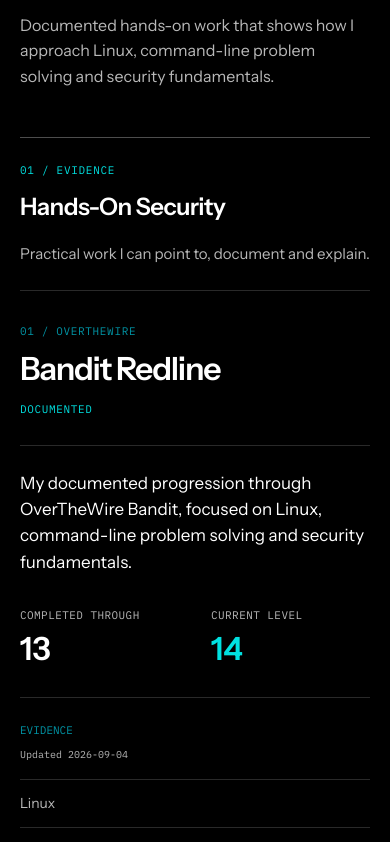
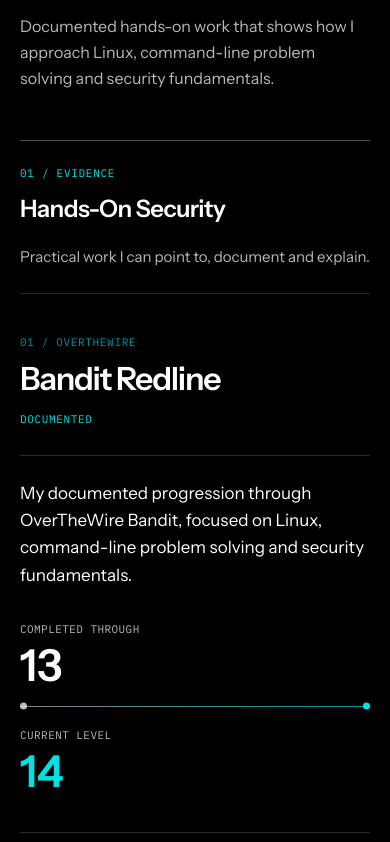
Before and after one commit to emma-dasilva-dev/emma-dasilva-portfolio, a Next.js app: page /en in a window 390 px wide. Shown: the part 2662-3504 px from the top of the page. Built offline with nearby package versions, Linux system fonts and the light colour scheme.

Commit message:
style: refine Bandit-focused cybersecurity presentation

```diff
--- a/src/components/sections/Cybersecurity.module.css
+++ b/src/components/sections/Cybersecurity.module.css
@@ -3,10 +3,17 @@
   border-top: var(--border-width) solid var(--color-border);
 }
 
-.sectionHeader {
+.sectionHeader,
+.groupIntro,
+.banditHeader,
+.banditStory,
+.evidenceRow {
   display: grid;
   grid-template-columns: repeat(12, minmax(0, 1fr));
   column-gap: var(--space-6);
+}
+
+.sectionHeader {
   align-items: start;
   margin-bottom: var(--space-16);
 }
@@ -16,9 +23,7 @@
 .itemIndex,
 .status,
 .progressBlock span,
-.evidenceLabel,
-.linuxEvidence,
-.studyIndex {
+.evidenceLabel {
   font-family: var(--font-mono);
 }
 
@@ -38,7 +43,7 @@
 
 .sectionTitle {
   margin: 0;
-  max-width: 11ch;
+  max-width: 12ch;
   font-size: clamp(2rem, 4vw, 2.75rem);
   font-weight: 600;
   line-height: 1.05;
@@ -46,20 +51,18 @@
 }
 
 .sectionIntro {
-  max-width: 39rem;
+  max-width: 40rem;
   margin: var(--space-4) 0 0;
   color: var(--color-text-muted);
   font-size: clamp(1rem, 1.5vw, 1.125rem);
-  line-height: 1.6;
+  line-height: 1.65;
 }
 
 .groupIntro {
-  display: grid;
-  grid-template-columns: repeat(12, minmax(0, 1fr));
-  column-gap: var(--space-6);
   align-items: end;
   padding-block: var(--space-6);
   border-top: var(--border-width) solid var(--color-border-strong);
+  border-bottom: var(--border-width) solid var(--color-border);
 }
 
 .groupIntro > div {
@@ -90,18 +93,8 @@
 }
 
 .banditFeature {
-  padding-block: var(--space-8);
-  border-top: var(--border-width) solid var(--color-border);
+  padding-block: var(--space-10, 2.5rem) var(--space-12);
   border-bottom: var(--border-width) solid var(--color-border-strong);
-}
-
-.banditHeader,
-.banditStory,
-.evidenceRow,
-.linuxRow {
-  display: grid;
-  grid-template-columns: repeat(12, minmax(0, 1fr));
-  column-gap: var(--space-6);
 }
 
 .banditHeader {
@@ -120,8 +113,7 @@
   text-transform: uppercase;
 }
 
-.banditHeader h4,
-.linuxTitle h4 {
+.banditHeader h4 {
   margin: var(--space-3) 0 0;
   font-size: clamp(2rem, 4.5vw, 3rem);
   font-weight: 600;
@@ -139,29 +131,30 @@
 }
 
 .banditStory {
-  margin-top: var(--space-8);
-  padding-top: var(--space-6);
+  align-items: end;
+  margin-top: var(--space-10, 2.5rem);
+  padding-top: var(--space-8);
   border-top: var(--border-width) solid var(--color-border);
 }
 
 .itemSummary {
-  grid-column: 1 / span 6;
-  max-width: 39rem;
+  grid-column: 1 / span 5;
+  max-width: 36rem;
   margin: 0;
   color: var(--color-text);
   font-size: clamp(1.0625rem, 1.8vw, 1.25rem);
-  line-height: 1.55;
+  line-height: 1.6;
 }
 
 .progressBlock {
-  grid-column: 8 / -1;
+  grid-column: 7 / -1;
   display: grid;
-  grid-template-columns: 1fr auto 1fr;
-  gap: var(--space-4);
+  grid-template-columns: auto minmax(4rem, 1fr) auto;
+  gap: var(--space-5, 1.25rem);
   align-items: end;
 }
 
-.progressBlock > div {
+.progressBlock > div:not(.progressTrack) {
   display: flex;
   flex-direction: column;
   gap: var(--space-2);
@@ -176,22 +169,51 @@
 
 .progressBlock strong {
   color: var(--color-text);
-  font-size: clamp(2rem, 4vw, 2.75rem);
+  font-size: clamp(2.25rem, 5vw, 3.25rem);
   font-weight: 600;
-  line-height: 1;
+  line-height: 0.9;
 }
 
 .currentLevel {
   color: var(--color-accent) !important;
 }
 
-.progressArrow {
-  padding-bottom: 0.35rem;
-  color: var(--color-accent-secondary) !important;
+.progressTrack {
+  position: relative;
+  height: 1px;
+  margin-bottom: 0.6rem;
+  background: var(--color-border-strong);
+}
+
+.progressTrack::before,
+.progressTrack::after {
+  content: "";
+  position: absolute;
+  top: 50%;
+  width: 7px;
+  height: 7px;
+  border-radius: 50%;
+  transform: translateY(-50%);
+}
+
+.progressTrack::before {
+  left: 0;
+  background: var(--color-text-muted);
+}
+
+.progressTrack::after {
+  right: 0;
+  background: var(--color-accent);
+}
+
+.progressTrack span {
+  position: absolute;
+  inset: 0;
+  background: linear-gradient(90deg, var(--color-border-strong), var(--color-accent-secondary));
 }
 
 .evidenceRow {
-  margin-top: var(--space-8);
+  margin-top: var(--space-10, 2.5rem);
   padding-top: var(--space-6);
   border-top: var(--border-width) solid var(--color-border);
 }
@@ -224,14 +246,25 @@
 }
 
 .evidenceRow li {
-  padding-block: var(--space-3);
+  position: relative;
+  padding: var(--space-3) 0 var(--space-3) var(--space-4);
   color: var(--color-text-muted);
   border-top: var(--border-width) solid var(--color-border);
   font-size: 0.875rem;
 }
 
+.evidenceRow li::before {
+  content: "";
+  position: absolute;
+  top: 1.15rem;
+  left: 0;
+  width: 4px;
+  height: 4px;
+  background: var(--color-accent-secondary);
+}
+
 .banditAction {
-  margin-top: var(--space-6);
+  margin-top: var(--space-8);
 }
 
 .banditAction a {
@@ -251,87 +284,6 @@
 .banditAction a:focus-visible {
   color: var(--color-accent);
   border-color: var(--color-accent);
-}
-
-.linuxRow {
-  position: relative;
-  align-items: start;
-  padding-block: var(--space-8);
-  border-bottom: var(--border-width) solid var(--color-border-strong);
-}
-
-.linuxTitle {
-  grid-column: 1 / span 3;
-}
-
-.linuxTitle h4 {
-  font-size: clamp(1.375rem, 2vw, 1.75rem);
-}
-
-.linuxRow .itemSummary {
-  grid-column: 4 / span 4;
-  color: var(--color-text-muted);
-  font-size: 0.9375rem;
-}
-
-.linuxEvidence {
-  grid-column: 8 / span 3;
-  display: flex;
-  flex-direction: column;
-  gap: var(--space-2);
-  margin: 0;
-  padding: 0;
-  list-style: none;
-  color: var(--color-text-muted);
-  font-size: 0.6875rem;
-}
-
-.linuxEvidence li::before {
-  content: "+";
-  margin-right: var(--space-2);
-  color: var(--color-accent-secondary);
-}
-
-.linuxRow .status {
-  grid-column: 11 / -1;
-}
-
-.studySection {
-  margin-top: var(--space-16);
-}
-
-.studyGrid {
-  display: grid;
-  grid-template-columns: repeat(3, minmax(0, 1fr));
-  gap: var(--space-6);
-  border-top: var(--border-width) solid var(--color-border);
-}
-
-.studyItem {
-  padding-block: var(--space-6) var(--space-8);
-  border-top: 2px solid transparent;
-}
-
-.studyItem:first-child {
-  border-top-color: var(--color-accent-secondary);
-}
-
-.studyIndex {
-  color: var(--color-accent-secondary);
-  font-size: 0.6875rem;
-}
-
-.studyItem h4 {
-  margin: var(--space-6) 0 0;
-  font-size: 1.125rem;
-  font-weight: 600;
-}
-
-.studyItem p {
-  margin: var(--space-3) 0 0;
-  color: var(--color-text-muted);
-  font-size: 0.875rem;
-  line-height: 1.6;
 }
 
 .philosophy {
@@ -359,8 +311,7 @@
   .groupIntro,
   .banditHeader,
   .banditStory,
-  .evidenceRow,
-  .linuxRow {
+  .evidenceRow {
     grid-template-columns: repeat(8, minmax(0, 1fr));
   }
 
@@ -404,22 +355,6 @@
     grid-column: 3 / -1;
     grid-template-columns: repeat(2, minmax(0, 1fr));
   }
-
-  .linuxTitle {
-    grid-column: 1 / span 2;
-  }
-
-  .linuxRow .itemSummary {
-    grid-column: 3 / span 3;
-  }
-
-  .linuxEvidence {
-    grid-column: 6 / span 2;
-  }
-
-  .linuxRow .status {
-    grid-column: 8 / -1;
-  }
 }
 
 @media (max-width: 47.9375rem) {
@@ -427,8 +362,7 @@
   .groupIntro,
   .banditHeader,
   .banditStory,
-  .evidenceRow,
-  .linuxRow {
+  .evidenceRow {
     display: block;
   }
 
@@ -455,10 +389,17 @@
 
   .banditStory {
     margin-top: var(--space-6);
+    padding-top: var(--space-6);
   }
 
   .progressBlock {
     margin-top: var(--space-8);
+    grid-template-columns: auto minmax(3rem, 1fr) auto;
+    gap: var(--space-3);
+  }
+
+  .progressBlock strong {
+    font-size: clamp(2rem, 12vw, 2.75rem);
   }
 
   .evidenceLabel {
@@ -469,30 +410,20 @@
     grid-template-columns: 1fr;
   }
 
-  .linuxRow .itemSummary,
-  .linuxEvidence {
-    margin-top: var(--space-6);
+  .philosophy {
+    margin-top: var(--space-12);
+  }
+}
+
+@media (max-width: 29.9375rem) {
+  .progressBlock {
+    grid-template-columns: 1fr;
+    align-items: start;
   }
 
-  .studySection {
-    margin-top: var(--space-12);
-  }
-
-  .studyGrid {
-    grid-template-columns: 1fr;
-    gap: 0;
-  }
-
-  .studyItem {
-    border-top: var(--border-width) solid var(--color-border);
-  }
-
-  .studyItem:first-child {
-    border-top: 2px solid var(--color-accent-secondary);
-  }
-
-  .philosophy {
-    margin-top: var(--space-12);
+  .progressTrack {
+    width: 100%;
+    margin-block: var(--space-2);
   }
 }
 
```
